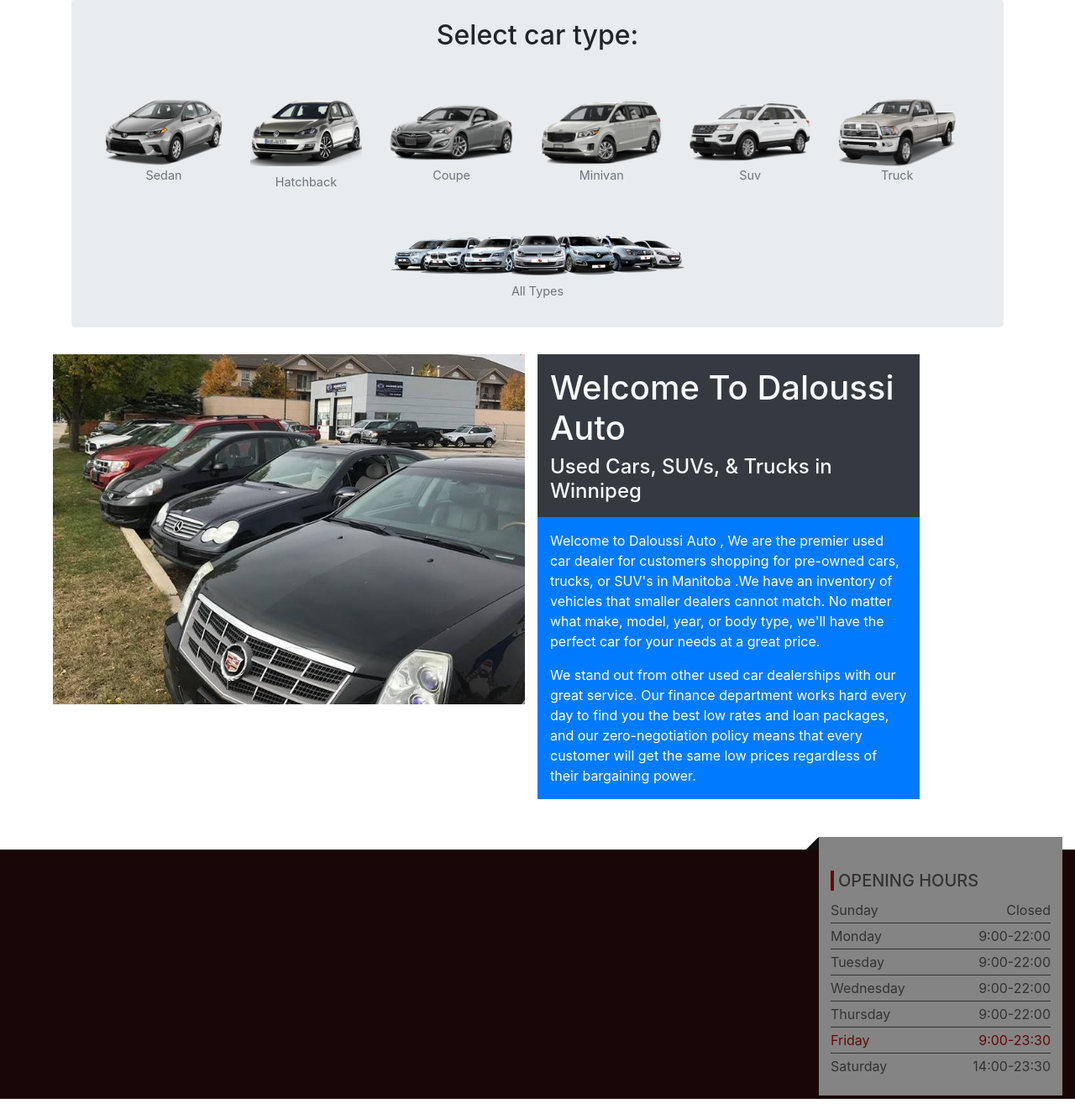
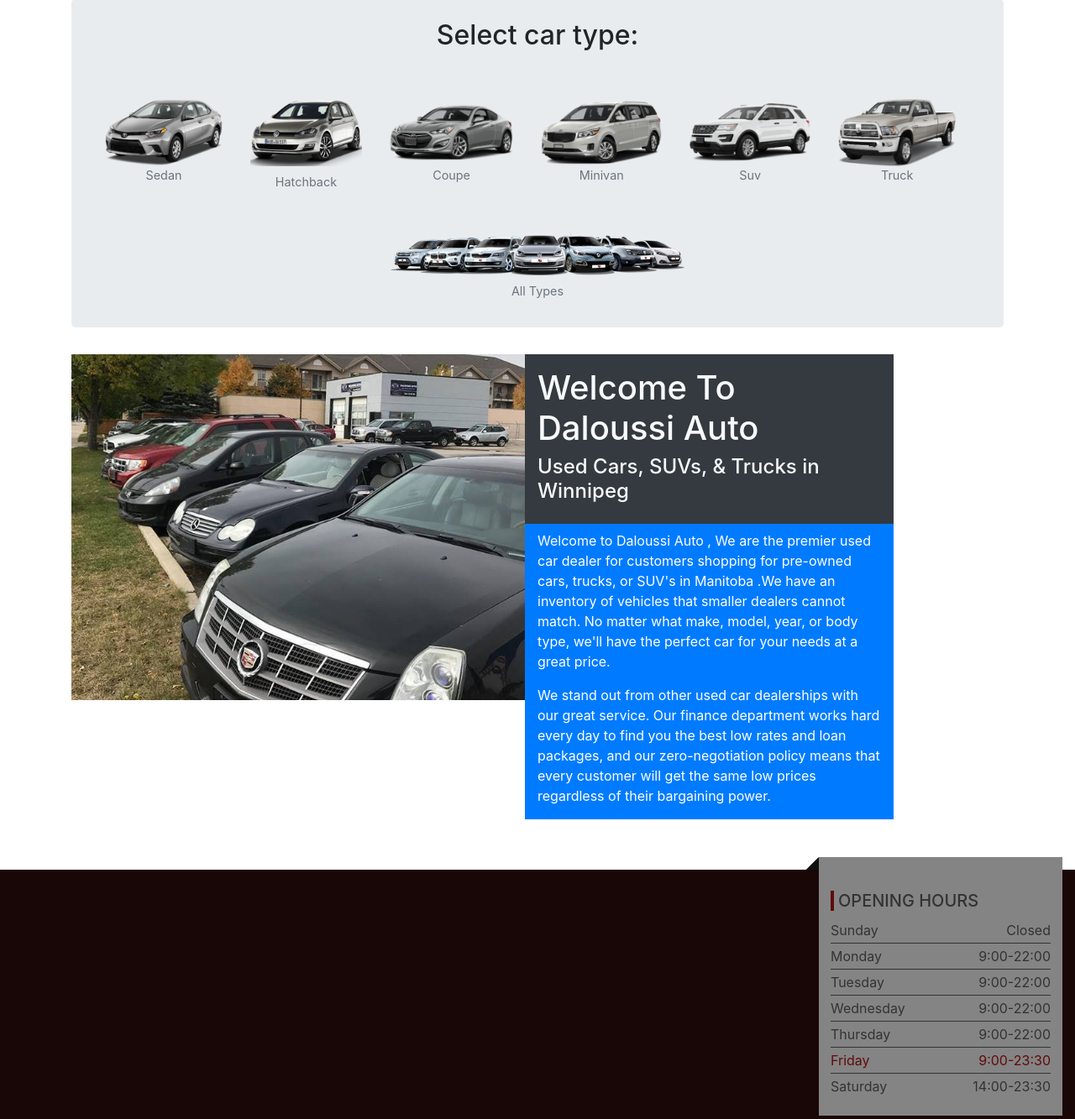
Before and after one commit to reda-bouamira/Daloussi, a PHP site: page / in a window 1280 px wide. Shown: the part 716-2049 px from the top of the page at 84% size. Before the commit the page ends 2025 px from the top, so only its background shows below. Run offline with PHP 8.4, Linux system fonts and the light colour scheme; some libraries are stand-ins or nearby versions.

Commit message:
new changes

```diff
--- a/index.php
+++ b/index.php
@@ -13,6 +13,8 @@
             <?php include "php/about_us_home.php" ?>
         </div>
         <!-- Schedule Service: Usethis API https://github.com/n8barr/automotive-model-year-data for the car make and model. -->
+        <!-- form on image to use with the schedule service -->
+        <!-- use image modals when displaying the cars -->
         <footer>
             <?php include 'php/footer.php'; ?>
         </footer>
--- a/js/my_javascript.js
+++ b/js/my_javascript.js
@@ -9,6 +9,7 @@
 
 		if (browserWidth <= 500) {
 			document.getElementById('all_types').src = "img/car_types/group_cars1.png"
+			document.getElementsByClassName("my_empty_col").remove();
 		}
 		else{
 			// alert("The browser width is" + browserWidth);
--- a/php/about_us_home.php
+++ b/php/about_us_home.php
@@ -1,18 +1,18 @@
-<div class="about_us_home container-fluid">
-	<div class="row justify-content-sm-center pl-5 pr-5">
+<div class="about_us_home container">
+	<div class="row justify-content-sm-center no-gutters">
 		<div class="col-sm-6">
 			<img class="img-fluid" src="img/dealership.jpg">
 		</div>
 		<div class="col-sm-6 pr-0">
 			<div class="row">
-				<div class="col-9 pt-3 bg-dark text-light pb-2">
+				<div class="col-9 pt-3 justify-content-sm-center bg-dark text-light pb-3">
 					<h1>Welcome To Daloussi Auto</h1>
 					<h4>Used Cars, SUVs, & Trucks in Winnipeg</h4>
 				</div>
 				<div class="col-sm-auto pl-0"></div>
 			</div>
-			<div class="row">
-				<div class="col-9 pt-3 bg-primary text-white">
+			<div class="row justify-content-sm-center">
+				<div class="col-9 pt-2 bg-primary text-white">
 					<p> Welcome to Daloussi Auto , We are the premier used car dealer for customers shopping for pre-owned cars, trucks, or SUV's in Manitoba .We have an inventory of vehicles that smaller dealers cannot match. No matter what make, model, year, or body type, we'll have the perfect car for your needs at a great price.</p>
 					<p>We stand out from other used car dealerships with our great service. Our finance department works hard every day to find you the best low rates and loan packages, and our zero-negotiation policy means that every customer will get the same low prices regardless of their bargaining power.</p>
 				</div>
```
